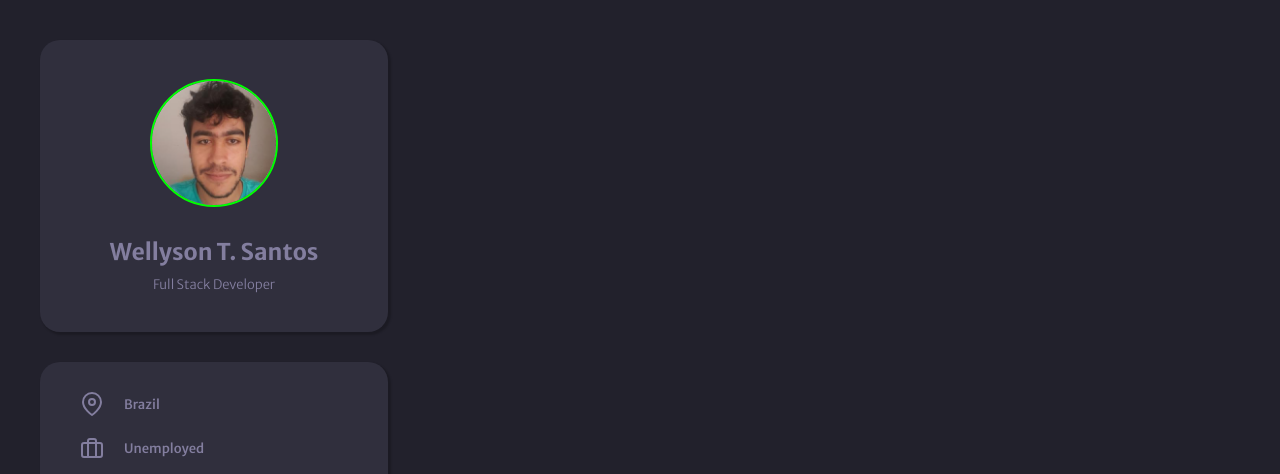
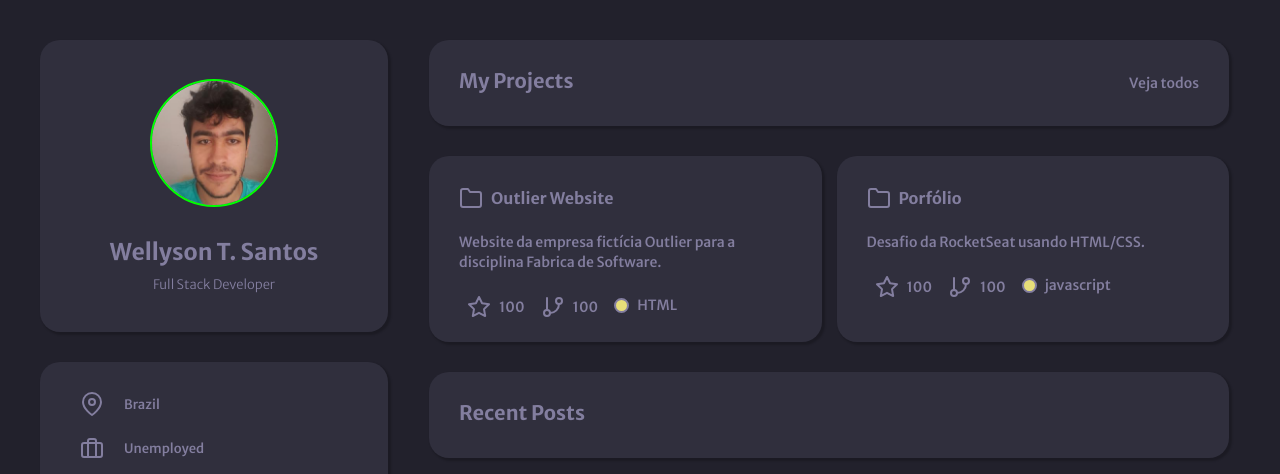
Before and after one commit to WellyT/portfolio, a plain HTML site: page index.html in a window 1280 px wide. Shown: the top 474 px of the page. Drawn offline with Linux system fonts and the light colour scheme.

Commit message:
Link card ok. Technologies ok. Experiences ok. Education ok. My projects ok. Recent Posts ok. Responsive X.

```diff
--- a/index.html
+++ b/index.html
@@ -14,7 +14,7 @@
 
     <main>
 
-        <section>
+        <section class="left-side">
             <div class="card portfolio">
                 <img class="selfie" src="./assets/welly.png" alt="profile picture">
                 <h1 class="name">Wellyson T. Santos</h1>
@@ -85,7 +85,7 @@
             </div>
         </section>
 
-        <section>
+        <section class="right-side">
             <div class="card myProjects">
                 <h2>My Projects</h2>
                 <a href="#">Veja todos</a>
@@ -93,8 +93,8 @@
             <div class="projects">
 
                 <div class="card project">
-                    <h4> <img src="assets/icons/folder.svg"> my-project</h4>
-                    <p class="description">Consulte os códigos de erro que aparecem no terminal.</p>
+                    <h4> <img src="assets/icons/folder.svg"> Outlier Website</h4>
+                    <p class="description">Website da empresa fictícia Outlier para a disciplina Fabrica de Software.</p>
                    <div class="group">
                     <div class="row-group">
                         <p> <img src="assets/icons/star.svg" alt="favorite"> 100</p>
@@ -103,14 +103,14 @@
                         <p> <img src="assets/icons/git-branch.svg" alt="forked"> 100</p>
                     </div>
                     <div class="row-group">
-                        <p>javascript</p>
+                        <p> <img src="assets/icons/elipse.svg" class="elipse"> HTML</p>
                     </div>
                    </div>
 
                 </div>
                 <div class="card project">
-                    <h4> <img src="assets/icons/folder.svg"> my-project</h4>
-                    <p class="description">Consulte os códigos de erro que aparecem no terminal.</p>
+                    <h4> <img src="assets/icons/folder.svg"> Porfólio</h4>
+                    <p class="description">Desafio da RocketSeat usando HTML/CSS.</p>
                     <div class="group">
                         <div class="row-group">
                             <p> <img src="assets/icons/star.svg" alt="favorite"> 100</p>
@@ -119,7 +119,7 @@
                             <p> <img src="assets/icons/git-branch.svg" alt="forked"> 100</p>
                         </div>
                         <div class="row-group">
-                            <p>javascript</p>
+                            <p> <img src="assets/icons/elipse.svg" class="elipse"> javascript</p>
                         </div>
                     </div>
 
@@ -130,8 +130,10 @@
         <div class="card recentPosts">
             <h2>Recent Posts</h2>
         </div>
+        <div class="card recentPosts">
+            <h4>No recent posts...</h4>
+        </div>
         </section>
     </main>
-    <footer>@WellyT</footer>
 </body>
 </html>
--- a/style.css
+++ b/style.css
@@ -14,6 +14,7 @@
 }
 body{
     background-color: var(--body-bg-color);
+    overflow-x: none;
 }
 .card{
     background-color: var(--bg-cards);
@@ -28,7 +29,21 @@ h2{
     margin-bottom: 5px;
 }
 main{
+    display: grid;
+    grid-template-areas: "1fr 2fr" ;
+    height: 100vh;
+    margin-inline: auto;
+
     padding: 40px;
+    gap: 30px;
+}
+
+.left-side{
+    height: auto;
+}
+.right-side{
+    width: 800px;
+    height: 400px;
 }
 /* =================== PORTFOLIO =================== */
 .portfolio{
@@ -59,7 +74,6 @@ h1{
     font-weight: 300;
 
 }
-
 /* ===================== LINKS ======================= */
 
 .links{
@@ -113,7 +127,6 @@ p{
 
     margin: 7.5px;
 }
-
 /* =============== EXPERIENCES ============== */
 
 .experiences{
@@ -130,7 +143,6 @@ ul{
 li{
     margin-top: 15px;
 }
-
 /* =============== Education ================= */
 
 .education{
@@ -143,12 +155,11 @@ li{
     font-size: 12px;
     font-weight: 300;
 }
-
-/* ================================================ */
+/* ======================= PROJECT ======================== */
 
 .myProjects,
 .recentPosts{
-    width: 952px;
+    width: 65%px;
     height: 86px;
 
     display: flex;
@@ -167,8 +178,7 @@ a{
 a:hover{
     color: #6a648b;
 }
-
-/* ======================= PROJECT ========================= */
+/* ======================= PROJECTS ========================= */
 
 .projects{
     display: flex;
@@ -182,6 +192,11 @@ a:hover{
 
 }
 h4{
+    display: flex;
+    align-items: center;
+    gap: 8px;
+
+
     font-size: 16px;
     font-weight: 700;
     margin-bottom: 22px;
@@ -193,8 +208,9 @@ h4{
 
 }
 .description{
-    margin-bottom: 47px;
+    margin-bottom: 15px;
 }
+
 .project .group{
     display: flex;
     flex-direction: row;
@@ -206,10 +222,3 @@ h4{
 .row-group{
     margin: 8px;
 }
-
-/* =================== FOOTER ===================== */
-
-footer{
-    text-align: center;
-    margin-bottom: 20px;
-}
```
Also changed, not shown: assets/icons/elipse.svg (added).
